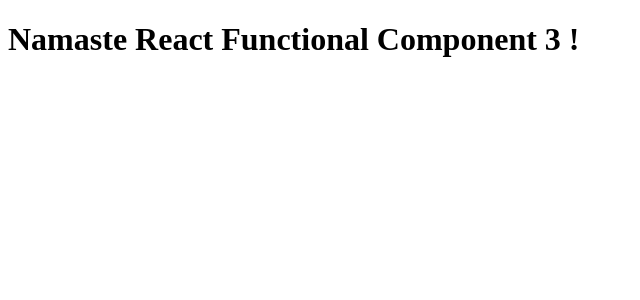
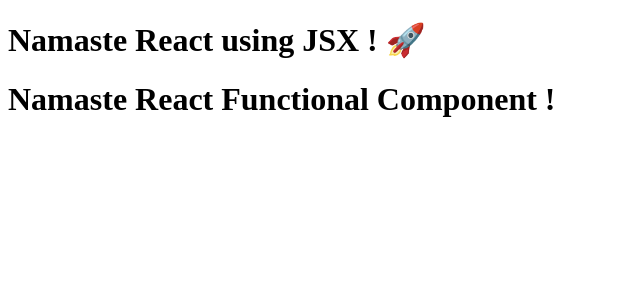
Before and after one commit to AkashAich1999/Namaste-React, a React (Vite) app: page / in a window 1280 px wide. Shown: the top 300 px of the page, without its empty margins (0-640 px from the left). Built offline with nearby package versions, Linux system fonts and the light colour scheme.

Commit message:
Episode 03 - Laying the Foundation (Component Composition)

```diff
--- a/App.js
+++ b/App.js
@@ -1,31 +1,20 @@
 import React from "react";
 import ReactDOM from "react-dom/client";
 
-// React Element
-const heading = (<h1 className="head">
-Namaste React using JSX ! 🚀
-</h1>);
-
-// React Functional Component
-const HeadingComponent = () => {
-    return <h1>Namaste React Functional Component !</h1>;
-};
-
-const HeadingComponent2 = () => <h1>Namaste React Functional Component 2 !</h1>;
-
-const HeadingComponent3 = () => (
-    <h1 className="heading">Namaste React Functional Component 3 !</h1>
+const Title = () => (
+    <h1 className="head" tabIndex="5">
+        Namaste React using JSX ! 🚀
+    </h1>
 );
 
-const HeadingComponent4 = () => (
+// Component Composition
+const HeadingComponent = () => (
     <div className="container">
-        <h1 className="heading">Namaste React Functional Component 3 !</h1>
+        <Title />
+        <h1 className="heading">Namaste React Functional Component !</h1>
     </div>
 );
 
-console.log(heading);
-
 const root = ReactDOM.createRoot(document.getElementById("root"));
 
-// root.render(heading);
-root.render(<HeadingComponent3 />);
+root.render(<HeadingComponent />);
```
